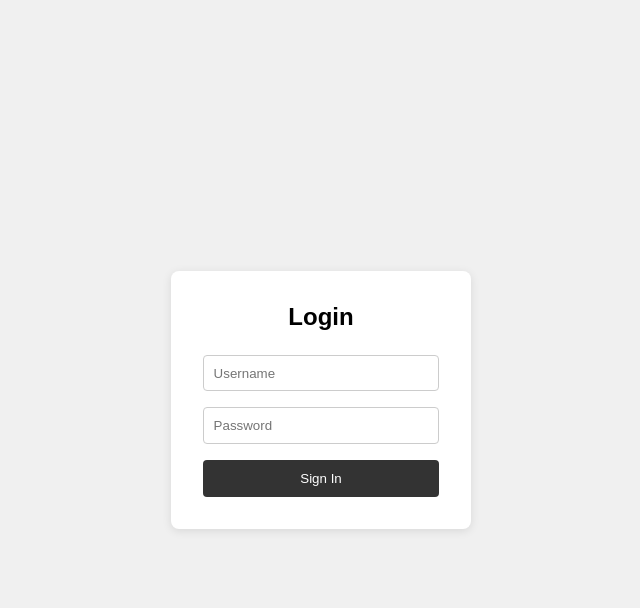
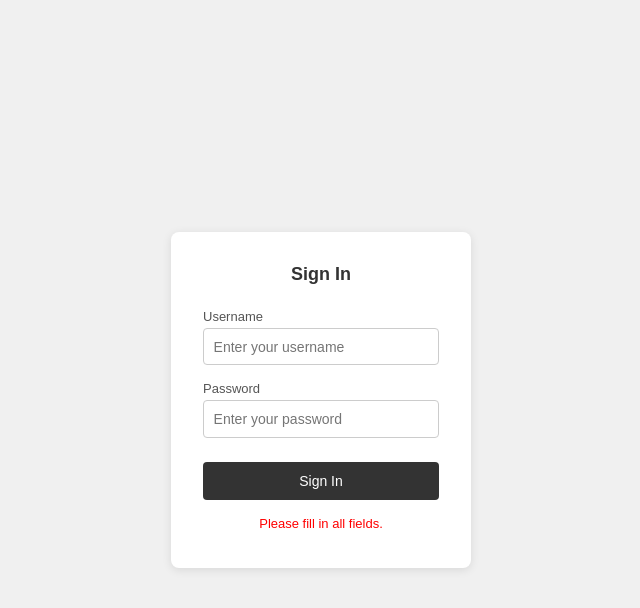
Before and after one commit to LunasAldwinJude-dotcom/login-form, a plain HTML site: page index.html in a window 1280 px wide. Both pictures are taken after a click on the button "Sign In". Shown: the whole page, without its empty margins (319-959 px from the left). Drawn offline with Linux system fonts and the light colour scheme.

Commit message:
Update index.html

```diff
--- a/index.html
+++ b/index.html
@@ -7,25 +7,43 @@
   * { margin: 0; padding: 0; box-sizing: border-box; }
   body { font-family: sans-serif; display: flex; justify-content: center; align-items: center; height: 100vh; background: #f0f0f0; }
   .box { background: #fff; padding: 2rem; border-radius: 8px; box-shadow: 0 2px 10px rgba(0,0,0,0.1); width: 300px; }
-  h2 { margin-bottom: 1.5rem; text-align: center; }
-  input { width: 100%; padding: 0.6rem; margin-bottom: 1rem; border: 1px solid #ccc; border-radius: 4px; }
-  button { width: 100%; padding: 0.7rem; background: #333; color: #fff; border: none; border-radius: 4px; cursor: pointer; }
+  h2 { font-size: 18px; text-align: center; margin-bottom: 1.5rem; color: #333; }
+  label { display: block; font-size: 13px; color: #555; margin-bottom: 4px; }
+  .field { margin-bottom: 1rem; }
+  input { width: 100%; padding: 0.6rem; border: 1px solid #ccc; border-radius: 4px; font-size: 14px; }
+  input:focus { outline: none; border-color: #888; }
+  button { width: 100%; padding: 0.7rem; background: #333; color: #fff; border: none; border-radius: 4px; cursor: pointer; font-size: 14px; margin-top: 0.5rem; }
   button:hover { background: #555; }
+  .msg { margin-top: 1rem; font-size: 13px; text-align: center; min-height: 20px; color: green; }
+  .err { color: red; }
 </style>
 </head>
 <body>
 <div class="box">
-  <h2>Login</h2>
-  <input type="text" id="user" placeholder="Username">
-  <input type="password" id="pass" placeholder="Password">
+  <h2>Sign In</h2>
+  <div class="field">
+    <label>Username</label>
+    <input type="text" id="user" placeholder="Enter your username">
+  </div>
+  <div class="field">
+    <label>Password</label>
+    <input type="password" id="pass" placeholder="Enter your password">
+  </div>
   <button onclick="login()">Sign In</button>
+  <div class="msg" id="msg"></div>
 </div>
 <script>
   function login() {
-    const u = document.getElementById('user').value;
-    const p = document.getElementById('pass').value;
-    if (u && p) alert('Welcome, ' + u + '!');
-    else alert('Please fill in all fields.');
+    const u = document.getElementById('user').value.trim();
+    const p = document.getElementById('pass').value.trim();
+    const msg = document.getElementById('msg');
+    if (!u || !p) {
+      msg.textContent = 'Please fill in all fields.';
+      msg.className = 'msg err';
+    } else {
+      msg.textContent = 'Welcome back, ' + u + '.';
+      msg.className = 'msg';
+    }
   }
 </script>
 </body>
```
